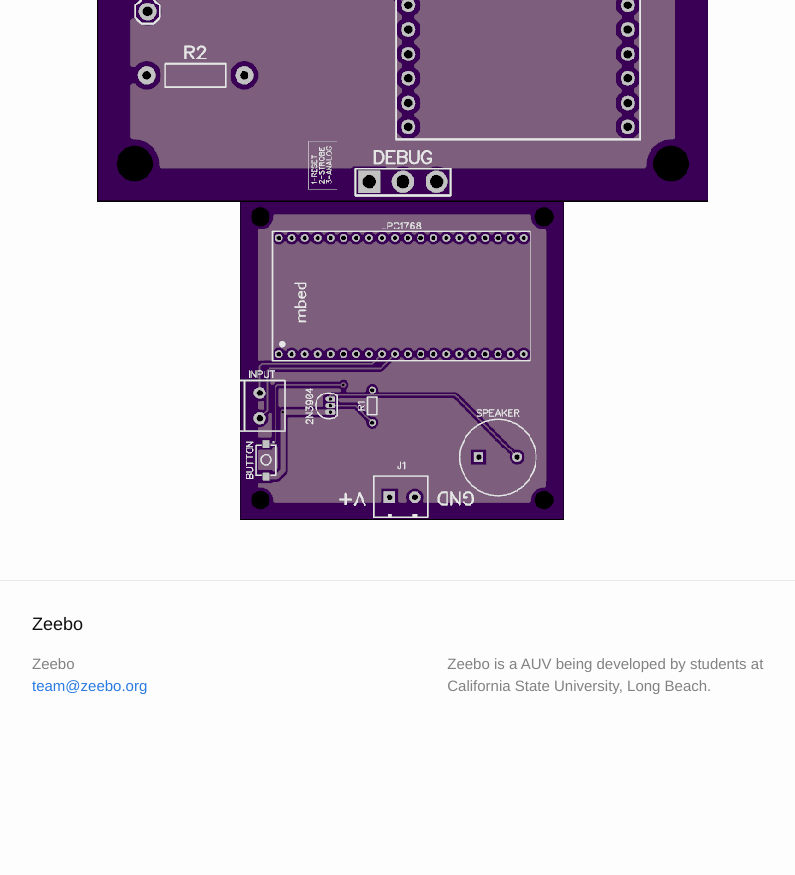
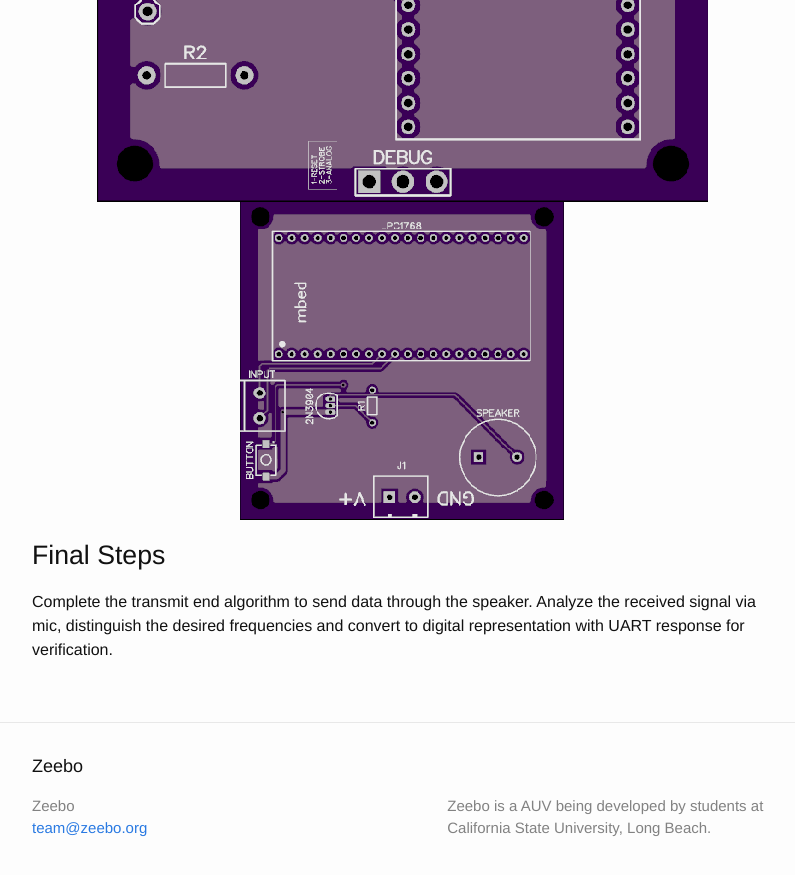
Before and after one commit to vartan/Xeebo, a Jekyll site: the page built from _posts/2015-04-24-weekly-report-12.md, in a window 1280 px wide and 900 px high, scrolled down 7040 px. Shown: the top 875 px of the window, without its empty margins (238-1033 px from the left). Built offline with Jekyll 4.4.1, drawn with Linux system fonts in a browser that asks for light colours; comment, search, counter and statistics services are not loaded; before the commit the page ends 7798 px from its top, so only the background shows below that.

Commit message:
final steps

```diff
--- a/_posts/2015-04-24-weekly-report-12.md
+++ b/_posts/2015-04-24-weekly-report-12.md
@@ -80,3 +80,7 @@ MSA (Magnet Schultz of America). 33 Vdc 17 ohm D-Frame, magnetic latching soleno
 Both boards have been sent out to fabrication through OSH Park with Super Swift expedited shipping.  Turn around time will be 5 business days expected Friday, May 1st.  Hardware implementation is complete with continuous software revisions to function as expected.
 ![Receive Board - TOP](/images/am_rx_board2.png)
 ![Transmit Board - TOP](/images/am_tx_board2.png)
+
+##Final Steps
+Complete the transmit end algorithm to send data through the speaker.
+Analyze the received signal via mic, distinguish the desired frequencies and convert to digital representation with UART response for verification.
```
